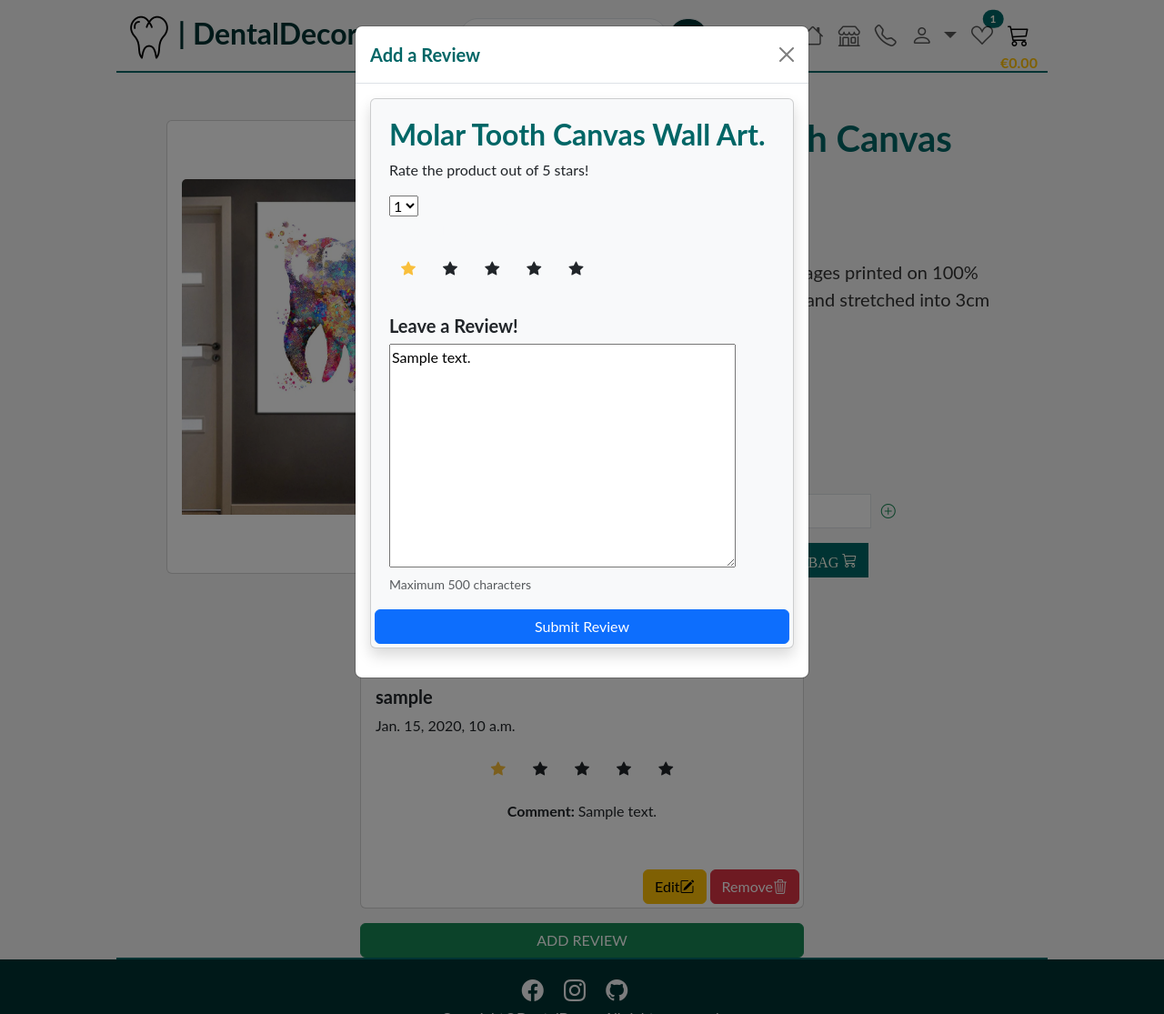
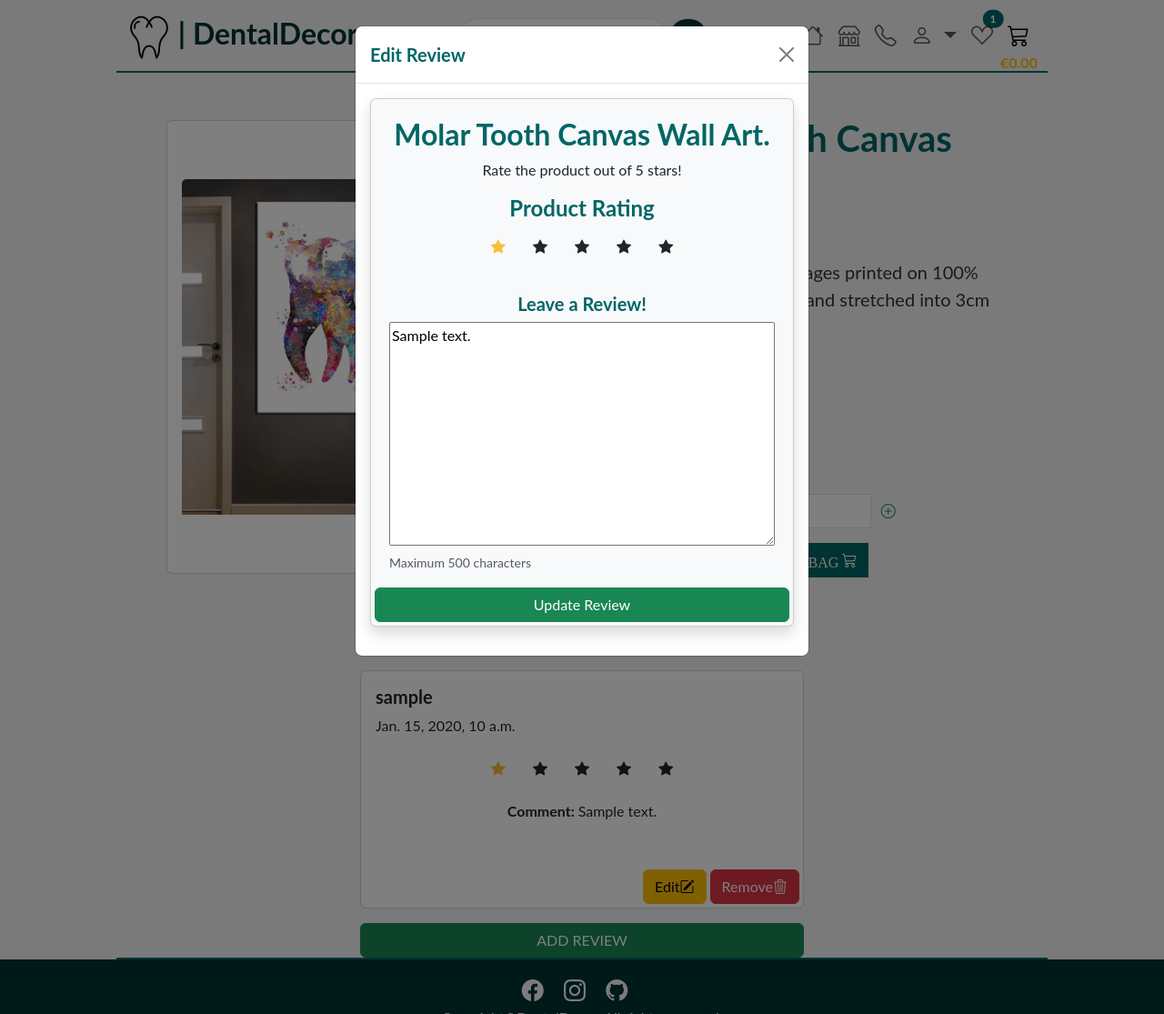
Before and after one commit to SooryaGeorge7/Dental_Decor, a Django app: page /review/edit_review/1/ in a window 1280 px wide. Shown: the whole page at 91% size. Run offline with Django 3.2, Linux system fonts and the light colour scheme; a user stored in the database is signed in; data comes from the database, SQL or seed files in the repository; tables that the repository leaves empty hold one stand-in row (values such as "Sample post"); some libraries are stand-ins or nearby versions.

Commit message:
fix:updated review page functionality

```diff
--- a/reviews/forms.py
+++ b/reviews/forms.py
@@ -1,6 +1,6 @@
 from django import forms
 from reviews.models import Review
-
+from django.forms import HiddenInput
 
 class RatingForm(forms.ModelForm):
     """
@@ -16,7 +16,7 @@ class RatingForm(forms.ModelForm):
             'comment_text',
             ]
         widgets = {
-
+            'product_rating': HiddenInput(),
             'comment_text': forms.Textarea(
                 attrs={'placeholder': 'Type in a review here...',
                        'class': 'responsive-textarea',
--- a/reviews/templates/reviews/review.html
+++ b/reviews/templates/reviews/review.html
@@ -5,10 +5,18 @@
 <div class="modal fade" id="addReviewModal" tabindex="-1" aria-labelledby="addReviewModalLabel" aria-hidden="true">
         <div class="modal-dialog">
             <div class="modal-content">
+                {% if user_reviewed == True %}
                 <div class="modal-header">
-                    <h5 class="modal-title" id="addReviewModalLabel">Add a Review</h5>
+                    <h5 class="modal-title " id="addReviewModalLabel">Edit Review</h5>
                     <button type="button" class="btn-close" data-bs-dismiss="modal" aria-label="Close"></button>
                 </div>
+                {% else %}
+                <div class="modal-header">
+                    <h5 class="modal-title " id="addReviewModalLabel">Add a Review</h5>
+                    <button type="button" class="btn-close" data-bs-dismiss="modal" aria-label="Close"></button>
+                </div>
+                {% endif %}
+
                 <div class="modal-body">
                     <!-- Add a form for users to submit reviews -->
                     <form method="post"  class="reviewform" enctype="multipart/form-data">
@@ -17,11 +25,11 @@
                         <div class="card shadow p-1 bg-body-tertiary rounded mb-3">
                             <div class="card-body">
 
-                                <h2 class=" fw-bold">{{ product.name }}</h2>
-                                <p> Rate the product out of 5 stars!</p>
-                                <div class="rating product_rating">{{rating_form.product_rating}}
+                                <h2 class=" fw-bold text-center">{{ product.name }}</h2>
+                                <p class="text-center"> Rate the product out of 5 stars!</p>
+                                <div class="rating product_rating text-center">{{rating_form.product_rating}}
 
-                                    <h4 class="text-light">Product Rating</h4>
+                                    <h4 >Product Rating</h4>
                                     <a class="btn"><i class="bi bi-star-fill" id="product_rating-first"></i></a>
                                     <a class="btn"><i class="bi bi-star-fill" id="product_rating-second"></i></a>
                                     <a class="btn"><i class="bi bi-star-fill" id="product_rating-third"></i></a>
@@ -35,7 +43,7 @@
                             <!-- Comment Box -->
 
                             <div class="card-body">
-                                <h5 class="card-title">Leave a Review!</h5>
+                                <h5 class="text-center">Leave a Review!</h5>
                                 <div class="form-group ">
                                     <label for="id_comment_text" class="visually-hidden">Review:</label>
                                     {{ rating_form.comment_text }}
@@ -43,7 +51,11 @@
                                 </div>
                                 <small class="form-text text-muted">{{ rating_form.comment_text.help_text }}</small>
                             </div>
-                            <button type="submit" class="btn btn-primary">Submit Review</button>
+                            {% if user_reviewed == True %}
+                            <button type="submit" class="btn btn-success">Update Review</button>
+                            {% else %}
+                            <button type="submit" class="btn btn-success">Submit Review</button>
+                            {% endif %}
                         </div>
                     </form>
                 </div>
--- a/static/css/base.css
+++ b/static/css/base.css
@@ -207,7 +207,11 @@ input[name='q']::placeholder {
     overflow-y: auto;
 }
 
-
+.responsive-textarea {
+    width: 100%;
+    max-width: 100%;
+    height: auto;
+}
 
 /* .carousel-item img {
     object-fit: contain;
```
